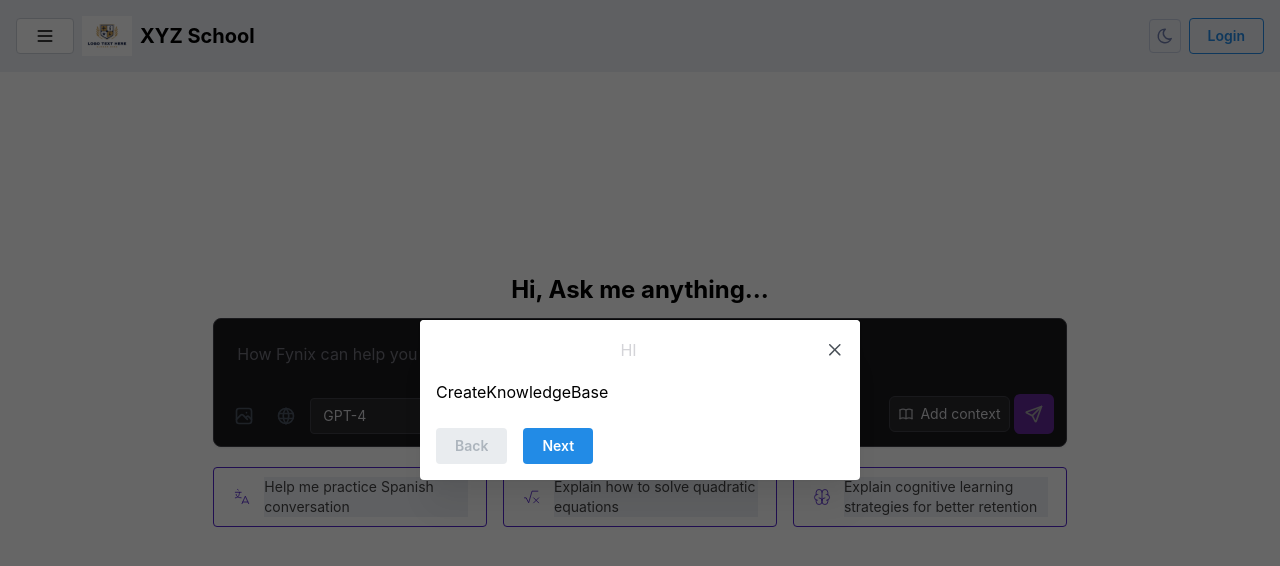
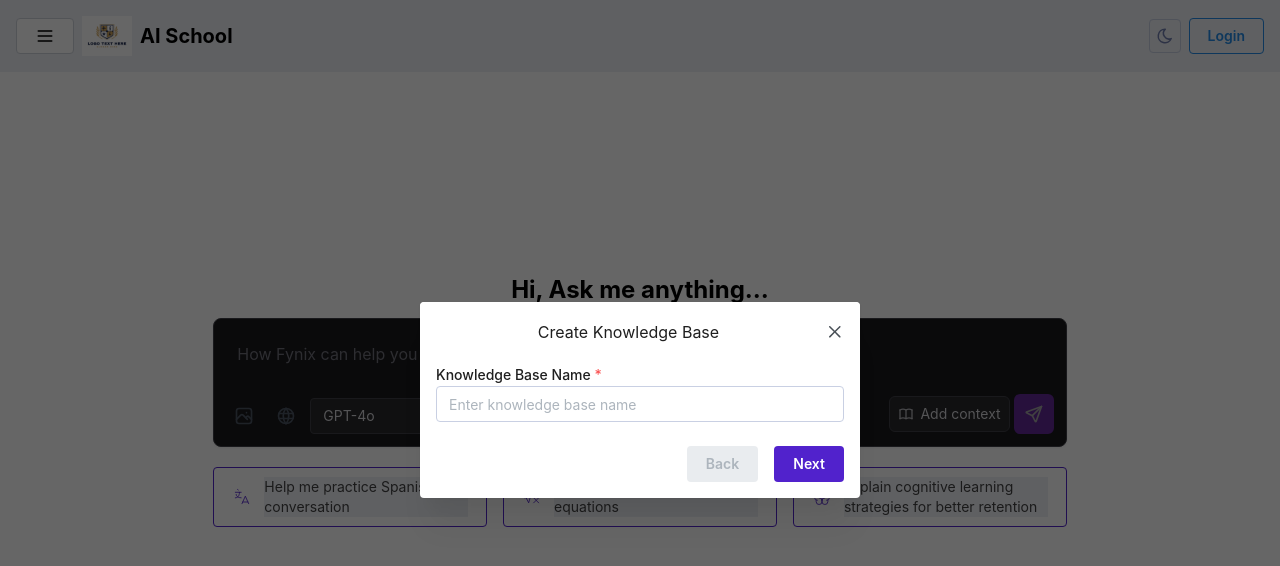
Before and after one commit to Zapro116/Open-Chat-Kit, a React app: page / in a window 1280 px wide. Both pictures are taken after a click on the button "Add context". Shown: the top 566 px of the page. Built offline with nearby package versions, Linux system fonts and the light colour scheme.

Commit message:
adds context modal and functionalities

```diff
--- a/src/components/ContextModal/ContextModal.jsx
+++ b/src/components/ContextModal/ContextModal.jsx
@@ -1,10 +1,12 @@
 import React, { useState } from "react";
-import { Modal, TextInput, Textarea } from "@mantine/core";
+import { Button, Modal, TextInput, Textarea } from "@mantine/core";
 
 import useModalStore from "../../store/modalStore";
 import MultiStepper from "../MultiStepper/MultiStepper";
 import AddKnowledgeBase from "./AddKnowledgeBase/AddKnowledgeBase";
 import CreateKnowledgeBase from "./CreateKnowledgeBase/CreateKnowledgeBase";
+import SelectProvider from "./SelectProvider/SelectProvider";
+import useKnowledgeBaseStore from "../../store/knowledgeBaseStore";
 
 const ContextModal = () => {
   const { modals, closeModal } = useModalStore();
@@ -14,11 +16,40 @@ const ContextModal = () => {
     description: "",
     content: "",
   });
+  const { knowledgeBaseName, selectedProvider, providerConfigs } =
+    useKnowledgeBaseStore();
 
   const steps = [
     // { label: "Basic Info", content: <AddKnowledgeBase /> },
-    { label: "Content", content: <CreateKnowledgeBase /> },
-    { label: "Review", content: <div>Review</div> },
+    {
+      label: "Content",
+      content: <CreateKnowledgeBase />,
+      onNext: async () => {
+        if (knowledgeBaseName.length === 0) {
+          return;
+        }
+      },
+    },
+    {
+      label: "Select a provider",
+      content: <SelectProvider />,
+      onNext: () => {
+        if (!selectedProvider) {
+          return;
+        }
+
+        const config = providerConfigs[selectedProvider];
+        if (!config.cloneUrl || !config.personalAccessToken) {
+          return;
+        }
+
+        console.log(
+          "Saving knowledge base with provider:",
+          selectedProvider,
+          config
+        );
+      },
+    },
   ];
 
   const handleInputChange = (field, value) => {
@@ -44,97 +75,24 @@ const ContextModal = () => {
     }
   };
 
-  const renderStepContent = () => {
-    switch (active) {
-      case 0:
-        return (
-          <div className="space-y-4">
-            <TextInput
-              label="Title"
-              placeholder="Enter context title"
-              value={formData.title}
-              onChange={(e) => handleInputChange("title", e.target.value)}
-              styles={{
-                input: {
-                  backgroundColor: "rgb(39 39 42)",
-                  borderColor: "rgb(63 63 70)",
-                  color: "rgb(212 212 216)",
-                },
-                label: {
-                  color: "rgb(212 212 216)",
-                },
-              }}
-            />
-            <Textarea
-              label="Description"
-              placeholder="Enter context description"
-              value={formData.description}
-              onChange={(e) => handleInputChange("description", e.target.value)}
-              styles={{
-                input: {
-                  backgroundColor: "rgb(39 39 42)",
-                  borderColor: "rgb(63 63 70)",
-                  color: "rgb(212 212 216)",
-                },
-                label: {
-                  color: "rgb(212 212 216)",
-                },
-              }}
-            />
-          </div>
-        );
-      case 1:
-        return (
-          <Textarea
-            label="Content"
-            placeholder="Enter context content"
-            minRows={5}
-            value={formData.content}
-            onChange={(e) => handleInputChange("content", e.target.value)}
-            styles={{
-              input: {
-                backgroundColor: "rgb(39 39 42)",
-                borderColor: "rgb(63 63 70)",
-                color: "rgb(212 212 216)",
-              },
-              label: {
-                color: "rgb(212 212 216)",
-              },
-            }}
-          />
-        );
-      case 2:
-        return (
-          <div className="space-y-4">
-            <div>
-              <h3 className="text-zinc-300 font-medium">Title</h3>
-              <p className="text-zinc-400">{formData.title}</p>
-            </div>
-            <div>
-              <h3 className="text-zinc-300 font-medium">Description</h3>
-              <p className="text-zinc-400">{formData.description}</p>
-            </div>
-            <div>
-              <h3 className="text-zinc-300 font-medium">Content</h3>
-              <p className="text-zinc-400">{formData.content}</p>
-            </div>
-          </div>
-        );
-      default:
-        return null;
-    }
+  const handleComplete = () => {
+    // closeModal("contextModal");
   };
 
-  const handleComplete = () => {
-    console.log("Form submitted:", formData);
-    // closeModal("contextModal");
+  const modalTitle = {
+    0: "Create Knowledge Base",
+    1: "Select a provider",
   };
 
   return (
     <Modal
       opened={modals.contextModal}
       onClose={() => closeModal("contextModal")}
-      title={<div className="flex justify-center w-full">HI</div>}
+      title={
+        <div className="flex justify-center w-full text-textDefault">
+          {modalTitle[active]}
+        </div>
+      }
       styles={{
         modal: {
           backgroundColor: "rgb(24 24 27)",
@@ -156,8 +114,23 @@ const ContextModal = () => {
       <div className="space-y-6">
         <MultiStepper
           steps={steps}
+          navigationClassName="flex !justify-end w-full"
           onComplete={handleComplete}
           showStepper={false}
+          customNextButton={(handleNext, loading) => {
+            return (
+              <Button
+                onClick={() => {
+                  active === 0 && knowledgeBaseName.length > 0 && handleNext();
+                  active === steps.length - 1 && handleComplete();
+                }}
+                loading={loading}
+                className="!bg-textPurple hover:!bg-textLightPurple"
+              >
+                {active === steps.length - 1 ? "Save" : "Next"}
+              </Button>
+            );
+          }}
           initialStep={active}
           onStepChange={setActive}
         />
--- a/src/components/ContextModal/CreateKnowledgeBase/CreateKnowledgeBase.jsx
+++ b/src/components/ContextModal/CreateKnowledgeBase/CreateKnowledgeBase.jsx
@@ -1,7 +1,35 @@
 import React from "react";
+import { TextInput, Textarea, FileInput, Button, Group } from "@mantine/core";
+import { IconUpload } from "@tabler/icons-react";
+import useKnowledgeBaseStore from "../../../store/knowledgeBaseStore";
 
 function CreateKnowledgeBase() {
-  return <div>CreateKnowledgeBase</div>;
+  const { knowledgeBaseName, error, setKnowledgeBaseName, isSubmitting } =
+    useKnowledgeBaseStore();
+
+  return (
+    <div className="space-y-6">
+      <TextInput
+        label="Knowledge Base Name"
+        placeholder="Enter knowledge base name"
+        value={knowledgeBaseName}
+        onChange={(e) => setKnowledgeBaseName(e.target.value)}
+        required
+        loading={isSubmitting}
+        styles={{
+          input: {
+            backgroundColor: "var(--bg-card-color)",
+            borderColor: "var(--border-default-color)",
+            color: "var(--text-default-color)",
+          },
+          label: {
+            color: "var(--text-default-color)",
+          },
+        }}
+      />
+      {error && <div className="text-red-500 text-sm">{error}</div>}
+    </div>
+  );
 }
 
 export default CreateKnowledgeBase;
--- /dev/null
+++ b/src/components/ContextModal/SelectProvider/SelectProvider.jsx
@@ -0,0 +1,101 @@
+import { Input, Select } from "@mantine/core";
+import React from "react";
+import useKnowledgeBaseStore from "../../../store/knowledgeBaseStore";
+
+function SelectProvider() {
+  const {
+    selectedProvider,
+    setSelectedProvider,
+    providerConfigs,
+    setProviderConfig,
+  } = useKnowledgeBaseStore();
+
+  const providers = [
+    { value: "quip", label: "Quip" },
+    { value: "google_docs", label: "Google Docs" },
+  ];
+
+  const handleProviderConfigChange = (field, value) => {
+    if (selectedProvider) {
+      setProviderConfig(selectedProvider, { [field]: value });
+    }
+  };
+
+  const currentProviderConfig = selectedProvider
+    ? providerConfigs[selectedProvider]
+    : null;
+
+  return (
+    <div className="flex flex-col gap-4">
+      <div className="flex flex-col gap-2">
+        <p className="text-sm text-gray-500">Select a provider</p>
+        <Select
+          data={providers}
+          value={selectedProvider}
+          onChange={setSelectedProvider}
+          placeholder="Select a provider"
+          classNames={{ Input: "bg-bgCardColor" }}
+          clearable
+          checkIconPosition="right"
+          styles={{
+            input: { backgroundColor: "var(--bg-card-color)" },
+            dropdown: {
+              backgroundColor: "var(--bg-card-color)",
+              borderColor: "var(--border-default-color)",
+            },
+            item: {
+              color: "var(--text-default-color)",
+              "&[data-selected]": {
+                backgroundColor: "var(--bg-card-color)",
+                "&:hover": {
+                  backgroundColor: "var(--bg-card-color)",
+                },
+              },
+              "&:hover": {
+                backgroundColor: "var(--bg-card-color)",
+              },
+            },
+          }}
+        />
+      </div>
+      {selectedProvider !== null && currentProviderConfig && (
+        <div className="flex flex-col gap-3">
+          <div className="flex flex-col gap-1">
+            <div className="text-sm text-textDimmedColor">Clone Url</div>
+            <Input
+              placeholder="Enter the clone url"
+              value={currentProviderConfig.cloneUrl}
+              onChange={(e) =>
+                handleProviderConfigChange("cloneUrl", e.target.value)
+              }
+              styles={{
+                input: { backgroundColor: "var(--bg-card-color)" },
+              }}
+            />
+          </div>
+          <div className="flex flex-col gap-1">
+            <div className="text-sm text-textDimmedColor">
+              Personal Access Token
+            </div>
+            <Input
+              placeholder="Enter the personal access token"
+              value={currentProviderConfig.personalAccessToken}
+              onChange={(e) =>
+                handleProviderConfigChange(
+                  "personalAccessToken",
+                  e.target.value
+                )
+              }
+              type="password"
+              styles={{
+                input: { backgroundColor: "var(--bg-card-color)" },
+              }}
+            />
+          </div>
+        </div>
+      )}
+    </div>
+  );
+}
+
+export default SelectProvider;
--- a/src/components/ModelSelector/ModelSelector.jsx
+++ b/src/components/ModelSelector/ModelSelector.jsx
@@ -7,7 +7,7 @@ const ModelSelector = () => {
 
   console.log(selectedModel);
   const models = [
-    { value: "gpt-4o", label: "GPT-4" },
+    { value: "gpt-4o", label: "GPT-4o" },
     { value: "gpt-3.5", label: "GPT-3.5" },
     { value: "claude", label: "Claude" },
   ];
--- a/src/components/Navbar/Navbar.jsx
+++ b/src/components/Navbar/Navbar.jsx
@@ -416,7 +416,7 @@ function Navbar() {
           </div>
         </Sidebar>
         <img src="/logo.png" alt="Fynix Logo" className="h-10" />
-        <p className="font-bold text-xl">XYZ School</p>
+        <p className="font-bold text-xl">AI School</p>
       </div>
       <div className="flex items-center gap-2">
         <Flex
--- /dev/null
+++ b/src/store/knowledgeBaseStore.js
@@ -0,0 +1,120 @@
+import { create } from "zustand";
+
+const useKnowledgeBaseStore = create((set) => ({
+  // Knowledge base form data
+  knowledgeBaseName: "",
+  description: "",
+  content: "",
+  files: [],
+  selectedModel: "gpt-4",
+
+  // Form state
+  isSubmitting: false,
+  error: null,
+
+  // Provider configuration
+  selectedProvider: null,
+  providerConfigs: {
+    quip: {
+      cloneUrl: "",
+      personalAccessToken: "",
+    },
+    google_docs: {
+      cloneUrl: "",
+      personalAccessToken: "",
+    },
+  },
+
+  // Provider actions
+  setSelectedProvider: (provider) => set({ selectedProvider: provider }),
+  setProviderConfig: (provider, config) =>
+    set((state) => ({
+      providerConfigs: {
+        ...state.providerConfigs,
+        [provider]: {
+          ...state.providerConfigs[provider],
+          ...config,
+        },
+      },
+    })),
+  resetProviderConfig: (provider) =>
+    set((state) => ({
+      providerConfigs: {
+        ...state.providerConfigs,
+        [provider]: {
+          cloneUrl: "",
+          personalAccessToken: "",
+        },
+      },
+    })),
+
+  // Actions
+  setKnowledgeBaseName: (name) => set({ knowledgeBaseName: name }),
+  setDescription: (description) => set({ description }),
+  setContent: (content) => set({ content }),
+  setFiles: (files) => set({ files }),
+  setSelectedModel: (model) => set({ selectedModel: model }),
+
+  addFile: (file) =>
+    set((state) => ({
+      files: [...state.files, file],
+    })),
+
+  removeFile: (fileId) =>
+    set((state) => ({
+      files: state.files.filter((file) => file.id !== fileId),
+    })),
+
+  setSubmitting: (isSubmitting) => set({ isSubmitting }),
+  setError: (error) => set({ error }),
+
+  // Reset form
+  resetForm: () =>
+    set({
+      knowledgeBaseName: "",
+      description: "",
+      content: "",
+      files: [],
+      selectedModel: "gpt-4",
+      selectedProvider: null,
+      providerConfigs: {
+        azure_devops: {
+          cloneUrl: "",
+          branch: "",
+          personalAccessToken: "",
+        },
+        github: {
+          cloneUrl: "",
+          branch: "",
+          personalAccessToken: "",
+        },
+        gitlab: {
+          cloneUrl: "",
+          branch: "",
+          personalAccessToken: "",
+        },
+        quip: {
+          cloneUrl: "",
+          branch: "",
+          personalAccessToken: "",
+        },
+        google_docs: {
+          cloneUrl: "",
+          branch: "",
+          personalAccessToken: "",
+        },
+      },
+      isSubmitting: false,
+      error: null,
+    }),
+}));
+
+const providers = [
+  { value: "azure_devops", label: "Azure DevOps" },
+  { value: "github", label: "GitHub" },
+  { value: "gitlab", label: "GitLab" },
+  { value: "quip", label: "Quip" },
+  { value: "google_docs", label: "Google Docs" },
+];
+
+export default useKnowledgeBaseStore;
--- a/webpack.config.js
+++ b/webpack.config.js
@@ -232,6 +232,7 @@ module.exports = (env, argv) => {
       hot: true,
       open: true,
       historyApiFallback: true,
+      allowedHosts: "all",
       client: {
         overlay: {
           errors: true,
```
